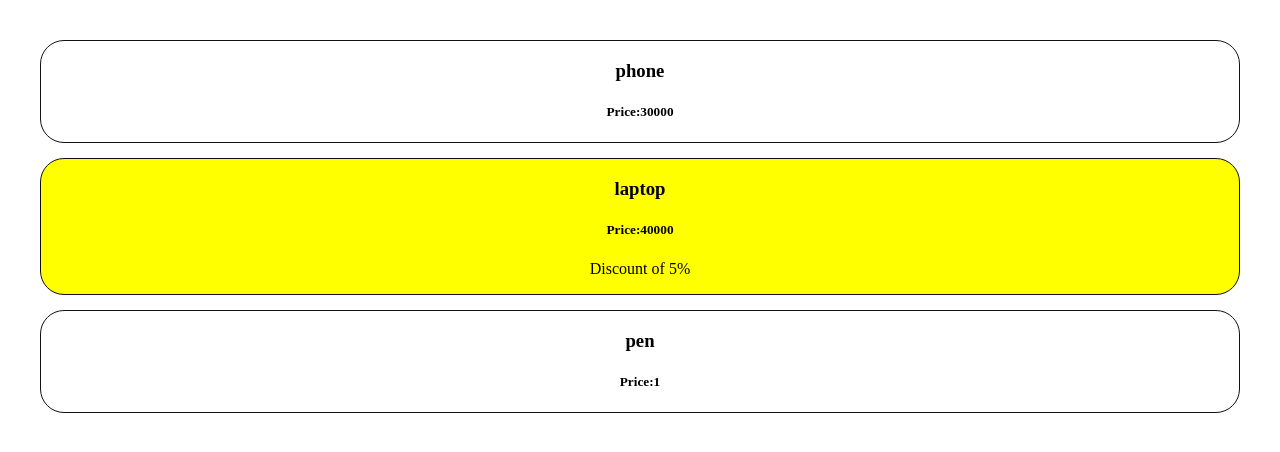
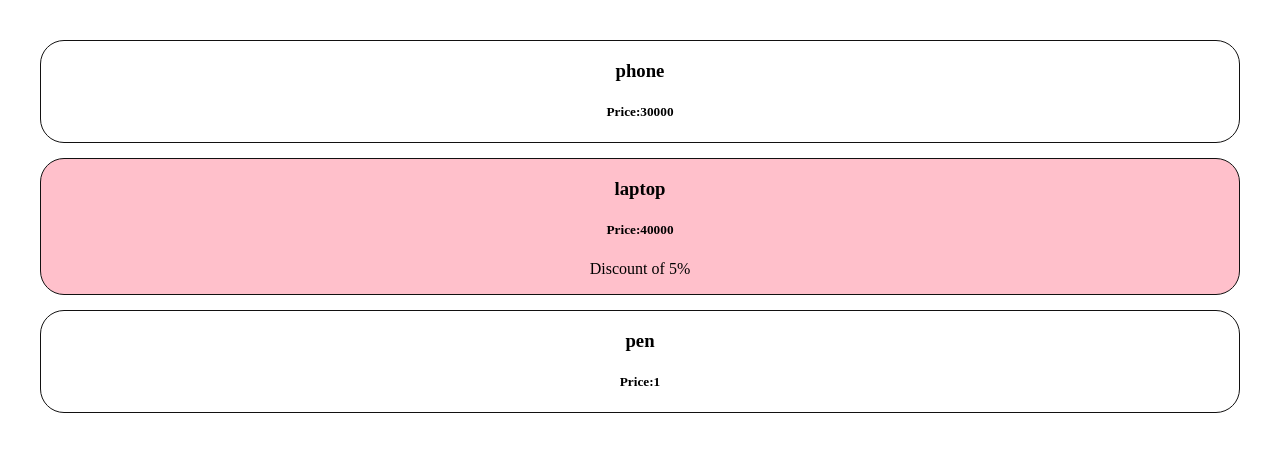
Before and after one commit to jPlusPlus25/react-hands-on, a React (Vite) app in the folder basic-react-app/: page / in a window 1280 px wide. Shown: the top 452 px of the page. Built offline with nearby package versions, Linux system fonts and the light colour scheme.

Commit message:
update file

```diff
--- a/basic-react-app/src/Product.jsx
+++ b/basic-react-app/src/Product.jsx
@@ -1,7 +1,9 @@
 import "./Product.css";
 import Title from "./Title";
 function Product({Title,price,features}){
-    let style={backgroundColor : price>30000 ? "yellow":""}
+    let isDiscount = price>30000;
+    let style={backgroundColor : isDiscount ? "pink":""}
+
 
 
 
@@ -9,7 +11,7 @@ function Product({Title,price,features}){
         <div className="Product" style={style}>
             <h3> {Title}</h3>
             <h5>Price:{price}</h5>
-            {price>30000 && <p>Discount of 5%</p>}
+            {isDiscount && <p>Discount of 5%</p>}
         </div>
     );
 }
```
